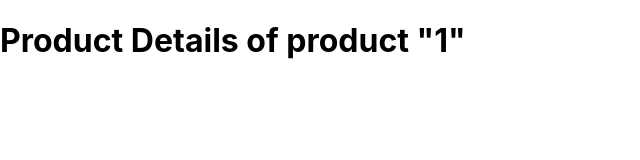
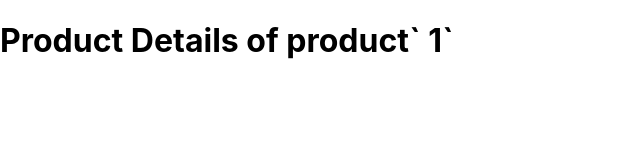
Before and after one commit to faheem-ul/Next-JS-Routing, a Next.js app: page /products/1 in a window 1280 px wide. Shown: the top 160 px of the page, without its empty margins (0-640 px from the left). Built offline with nearby package versions, Linux system fonts and the light colour scheme.

Commit message:
minor changes done

```diff
--- a/pages/products/[productsid].jsx
+++ b/pages/products/[productsid].jsx
@@ -11,9 +11,7 @@ function ProductDetails() {
 
   return (
     <div>
-      <h1>
-        Product Details of product {""}"{productId}"
-      </h1>
+      <h1>Product Details of product` {productId}`</h1>
     </div>
   );
 }
```
